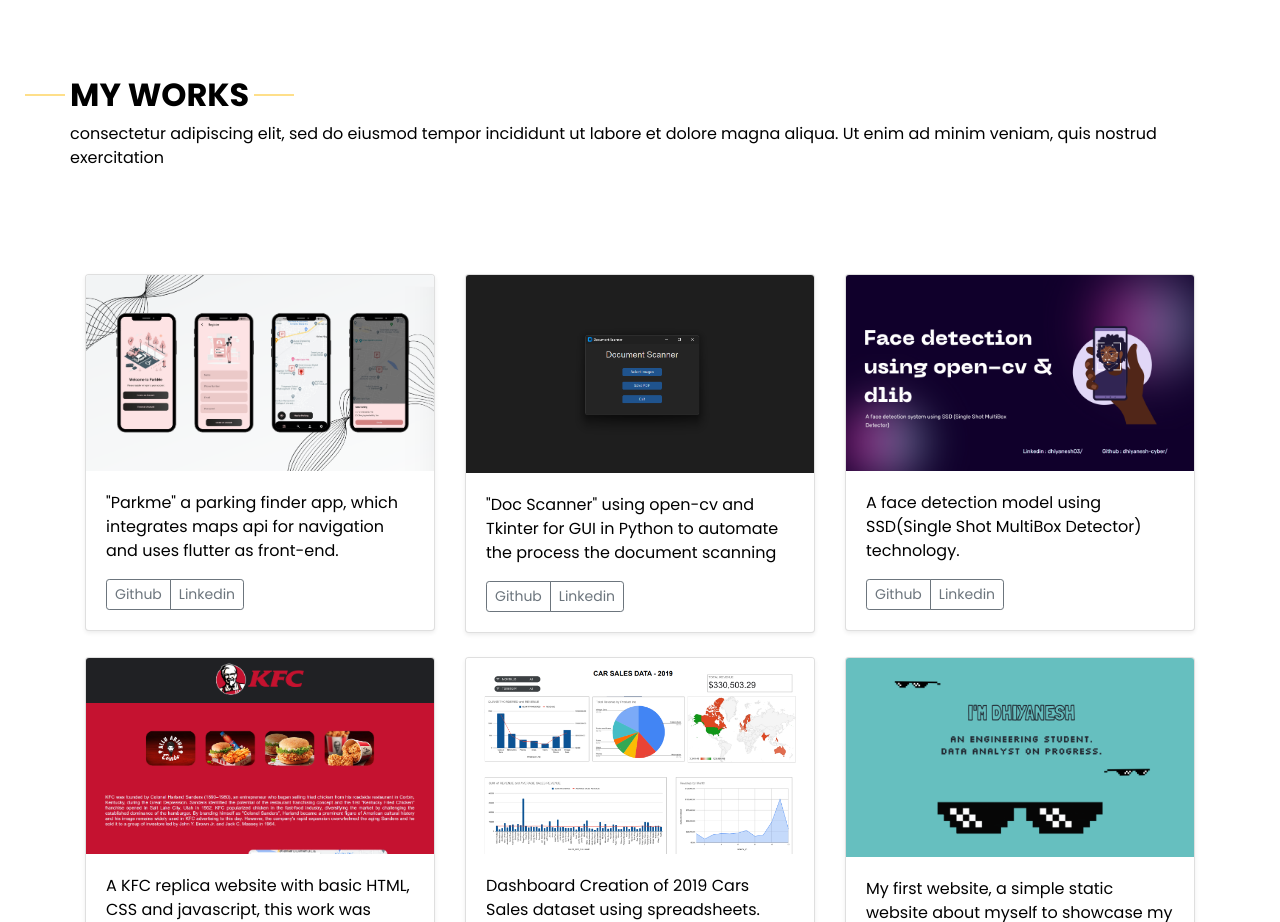
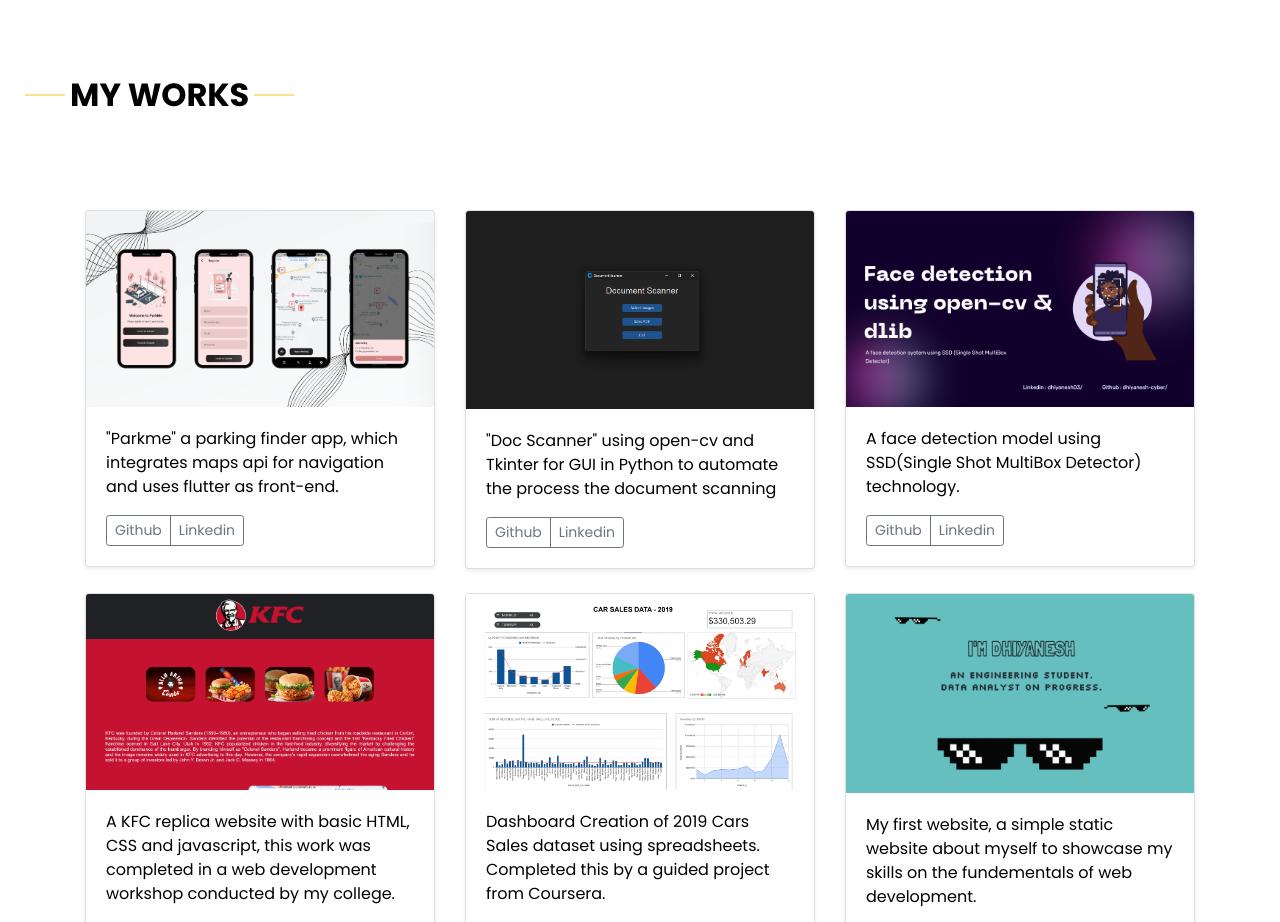
Before and after one commit to dhiyaneshsasikumar/portfolio, a plain HTML site: page index.html in a window 1280 px wide. Shown: the part 2060-2982 px from the top of the page. Drawn offline with nearby package versions, Linux system fonts and the light colour scheme.

Commit message:
my works sectio update

```diff
--- a/index.html
+++ b/index.html
@@ -258,10 +258,7 @@
         <h2>
           My Works
         </h2>
-        <p>
-          consectetur adipiscing elit, sed do eiusmod tempor incididunt ut labore et dolore magna aliqua. Ut enim ad
-          minim veniam, quis nostrud exercitation
-        </p>
+
       </div>
 
       <!-- Place the album code here -->
```
